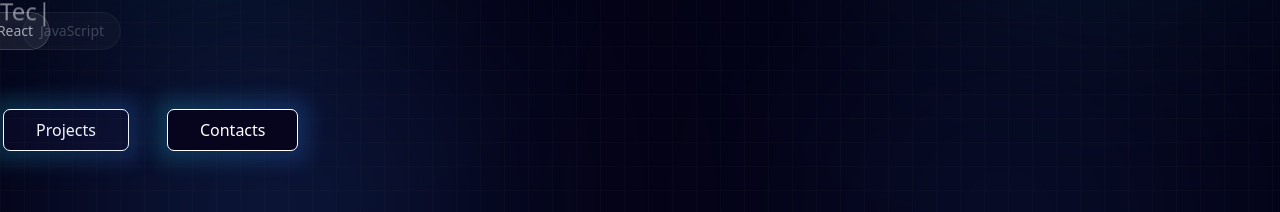
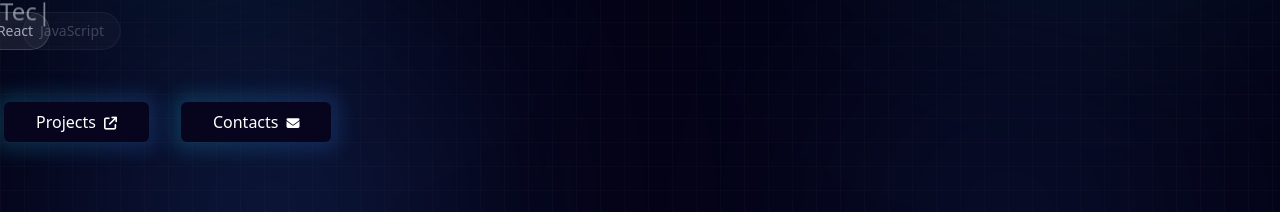
Before and after one commit to EmmanuelOhore/PersonalPorfolio, a React (Vite) app: page / in a window 1280 px wide. Shown: the part 434-646 px from the top of the page. Built offline with nearby package versions, Linux system fonts and the light colour scheme.

Commit message:
Refactor components for improved layout and styling; enhance ProjectsContacts and AnimatedBackground

```diff
--- a/src/components/AnimimatedBackgrounmd.jsx
+++ b/src/components/AnimimatedBackgrounmd.jsx
@@ -44,8 +44,8 @@ const AnimatedBackground = () => {
   }, []);
 
   return (
-    <div className="fixed inset-0 ">
-      <div className="absolute inset-0">
+    <div className="fixed inset-0  ">
+      <div className="absolute inset-0 ">
         <div
           ref={(ref) => (blobRefs.current[0] = ref)}
           className="absolute top-0 -left-4 md:w-96 md:h-96 w-72 h-72 bg-cyan-500 rounded-full mix-blend-multiply filter blur-[128px] opacity-40 md:opacity-20 "
--- a/src/components/Herosection.jsx
+++ b/src/components/Herosection.jsx
@@ -13,6 +13,7 @@ const MainSection = () => {
         <MainText />
         <TypeWriterSec />
         <TechStackList />
+
         <ProjectsContacts />
       </div>
       <div className="w-[60%] mt-[2rem] ">
--- a/src/components/ProjectsContactys.jsx
+++ b/src/components/ProjectsContactys.jsx
@@ -1,17 +1,20 @@
 const ProjectsContacts = () => {
   return (
-    <div className="projects-contacts flex gap-10  mt-6 p-1 ">
-      <div className="relative">
-        <span className="absolute inset-0 bg-gray-500 scale-x-0 origin-left transition-transform duration-300 ease-in-out group-hover:scale-x-100"></span>
-        <span className="absolute  -inset-3 bg-gradient-to-r from-cyan-400 to-blue-500  opacity-20 blur-[10px] rounded-lg"></span>
-        <button className="text-white relative outline outline-1 outline-white  py-2 px-8 rounded-md bg-[#07041D] ">
+    <div className="projects-contacts flex gap-8  mt-4 p-1  ">
+      <div className="relative group">
+        <span className="absolute inset-0 scale-x-0 origin-left bg-gray-500/10 rounded-md  group-hover:scale-x-100 transition-transform duration-300 ease-in-out z-40 "></span>
+        <span className="absolute  -inset-2 bg-gradient-to-r from-cyan-400 to-blue-500  opacity-20 blur-[10px] rounded-lg"></span>
+        <button className="text-white relative group-hover:scale-105  py-2 px-8 rounded-md bg-[#07041D] z-30  duration-400 !transition-all ">
           Projects
+          <i className="fa-solid fa-arrow-up-right-from-square text-[13px] ml-2  group-hover:rotate-45 duration-500 !transition-all"></i>
         </button>
       </div>
-      <div className="relative">
-        <span className="absolute  -inset-3 bg-gradient-to-r from-cyan-400 to-blue-500  opacity-20 blur-[10px] rounded-lg"></span>
-        <button className="text-white relative outline outline-1 outline-white  py-2 px-8 rounded-md bg-[#07041D] z-30">
+      <div className="relative group">
+        <span className="absolute inset-0 scale-x-0 origin-left bg-gray-500/10 transition-transform duration-300 ease-in-out rounded-md group-hover:scale-x-100 z-40"></span>
+        <span className="absolute  -inset-2 bg-gradient-to-r from-cyan-400 to-blue-500  opacity-20 blur-[10px] rounded-lg"></span>
+        <button className="text-white relative py-2 px-8 rounded-md bg-[#07041D] z-30">
           Contacts
+          <i className="fa-solid fa-envelope text-[13px] ml-2  group-hover:pl-2 duration-500 transition-all"></i>
         </button>
       </div>
     </div>
--- a/src/pages/Hompage.jsx
+++ b/src/pages/Hompage.jsx
@@ -1,9 +1,15 @@
 import AnimatedBackground from "../components/AnimimatedBackgrounmd";
 import MainSection from "../components/Herosection";
+// import { motion } from "framer-motion";
 import NavBar from "../components/NavBar";
 function Hompage() {
   return (
-    <div className="bg-[#030014] h-screen">
+    <div
+      // initial={{ opacity: 0, filter: "blur(10px)" }}
+      // animate={{ opacity: 1, filter: "blur(0px)" }}
+      // exit="exit"
+      className="bg-[#030014] h-screen"
+    >
       <NavBar />
       <MainSection />
       <AnimatedBackground />
```
